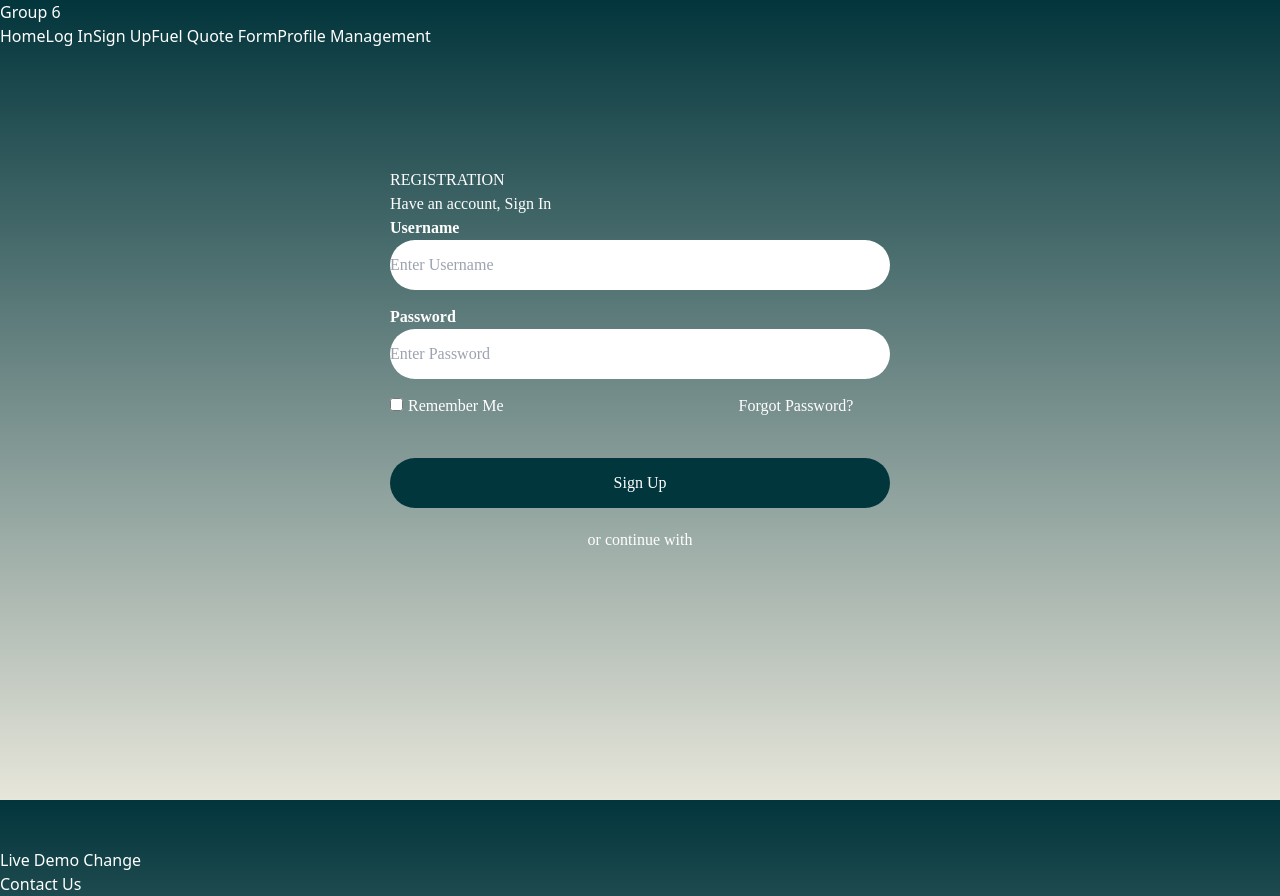
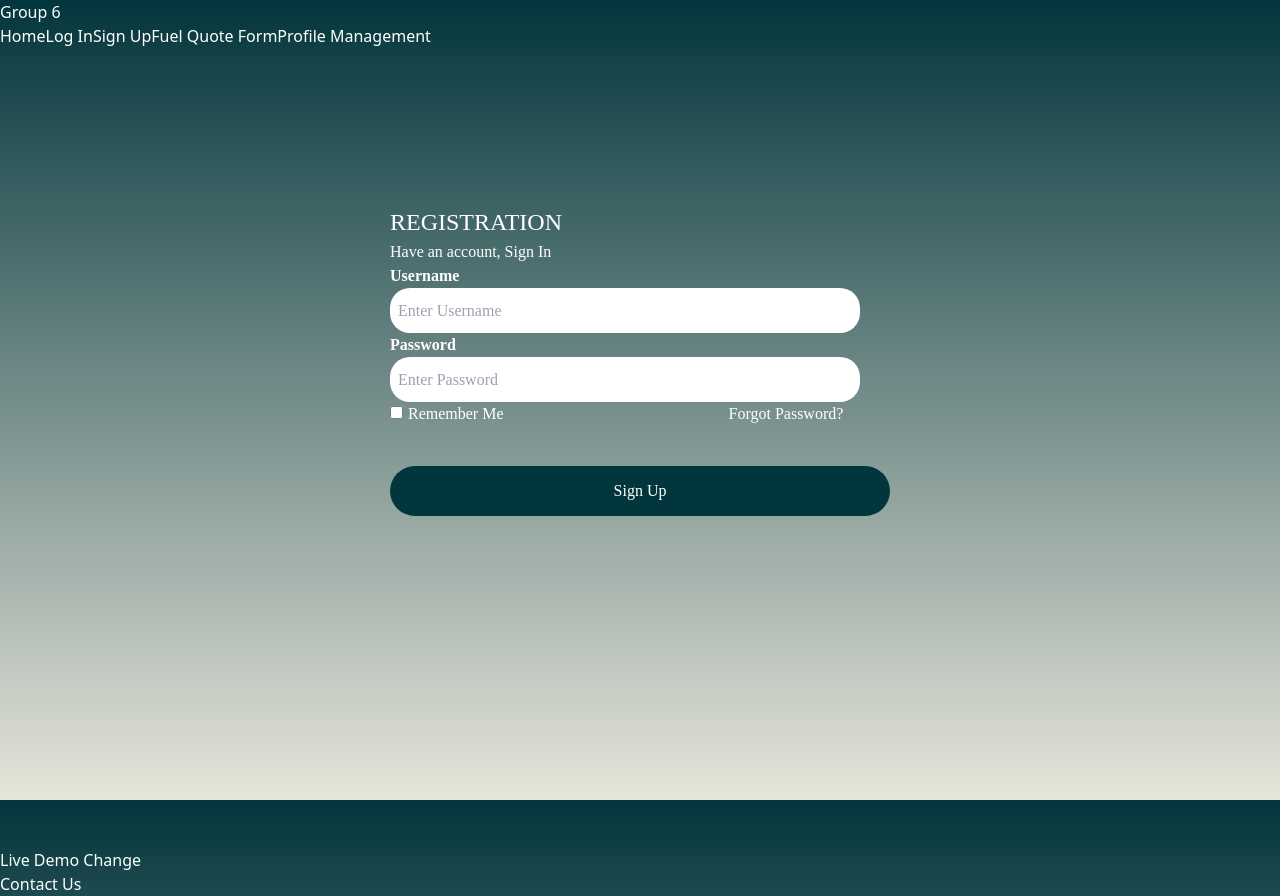
Before and after one commit to daigza09/4353-Spring22, a React (Vite) app in the folder client/: page /Signup in a window 1280 px wide. Built offline with nearby package versions, Linux system fonts and the light colour scheme.

Commit message:
Signup.jsx noow takes input and checks for username and password

```diff
--- a/client/src/pages/Signup.jsx
+++ b/client/src/pages/Signup.jsx
@@ -1,28 +1,62 @@
 import React, { useState } from 'react';
 import { Link } from 'react-router-dom';
 
+
 function Signup() {
+  const [username, setUsername] = useState('');
+  const [password, setPassword] = useState('');
   const [showPassword, setShowPassword] = useState(false);
+  const [usernameError, setUsernameError] = useState('');
+  const [passwordError, setPasswordError] = useState('');
+
+  const handleUsernameChange = (e) => {
+      setUsername(e.target.value);
+      setUsernameError('');
+  };
+
+  const handlePasswordChange = (e) => {
+      setPassword(e.target.value);
+      setPasswordError('');
+  };
+
+  const handleSignup = (e) => {
+      e.preventDefault();
+      if (!username) {
+        alert('Please enter a username.');
+      }
+      if (!password) {
+        alert('Please enter a password.');
+      }
+      if (username && password) {
+          // Perform sign up logic
+      }
+  };
+
   return (
     <main style={{ minHeight: '100vh', display: 'flex', alignItems: 'center', justifyContent: 'center' }}>
       <div className="p-4 rounded" style={{ width: '50%', minWidth: '300px', maxWidth: '500px', fontFamily: 'Barlow, SemiBold', position: 'absolute', top: '50%', left: '50%', transform: 'translate(-50%, -50%)' }}>
-        <h2 className="text-white mb-3" style={{ marginTop: '-80px', fontFamily: 'Barlow, SemiBold' }}>REGISTRATION</h2>
+        <h2 className="text-white mb-3" style={{ marginTop: '-80px', fontFamily: 'Barlow, SemiBold', fontSize: '24px' }}>REGISTRATION</h2>
           <p className="text-white mb-5" style={{ fontFamily: 'Barlow, Light' }}>
-          Have an account, <Link to="/signin" className="text-white" style={{ fontFamily: 'Barlow, SemiBold' }}>Sign In</Link>
+              Have an account, <a href="/signin" className="text-white" style={{ fontFamily: 'Barlow, SemiBold' }}>Sign In</a>
             </p>
-        <form>
-          <div className="mb-4">
-            <label htmlFor="login" className="text-white mb-2" style={{ fontFamily: 'Barlow, SemiBold' }}>
+            <form onSubmit={handleSignup}>
+              <div className="mb-4" style={{ position: 'relative' }}>
+                <label htmlFor="username" className="text-white mb-2" style={{ fontFamily: 'Barlow, SemiBold' }}>
                   <strong>Username</strong>
                 </label>
+              <div className="position-relative">
             <input
               type="text"
               placeholder="Enter Username"
               autoComplete="off"
-              name="email"
+              name="username"
+              value={username}
+              onChange={handleUsernameChange}
               className="form-control rounded-pill"
-              style={{ height: '50px', width: '100%', marginBottom: '15px', borderRadius: '25px' }}
+              style={{ borderRadius: '20px', padding: '8px', height: '45px', color: 'black', width: '470px' }}
             />
+            {usernameError && <span className="text-danger">{usernameError}</span>}
+          </div>
         </div>
         <div className="mb-4" style={{ position: 'relative' }}>
       <label htmlFor="password" className="text-white mb-2" style={{ fontFamily: 'Barlow, SemiBold' }}>
@@ -33,28 +67,28 @@ function Signup() {
                 type={showPassword ? "text" : "password"}
                 placeholder="Enter Password"
                 name="password"
+                value={password}
+                onChange={handlePasswordChange}
                 className="form-control rounded-pill"
-                style={{ height: '50px', width: '100%', marginBottom: '15px', borderRadius: '25px' }}
+                style={{ borderRadius: '20px', padding: '8px', height: '45px', color: 'black', width: '470px' }}
               />
+            {passwordError && <span className="text-danger">{passwordError}</span>}
           </div>
         </div>
       <div className="d-flex align-items-center justify-content-between mb-4">
         <div className="form-check d-flex align-items-center">
           <input className="form-check-input rounded-circle" type="checkbox" value="" id="rememberMe" />
-              <label className="form-check-label text-white" htmlFor="rememberMe" style={{ fontFamily: 'Barlow, SemiBold', marginLeft: '5px', marginRight: '230px' }}>
+            <label className="form-check-label text-white" htmlFor="rememberMe" style={{ fontFamily: 'Barlow, SemiBold', marginLeft: '5px', marginRight: '220px' }}>
               Remember Me
             </label>
-              <Link to="/forgot-password" className="text-white" style={{ fontFamily: 'Barlow, SemiBold', marginLeft: '5px', marginRight: '10px' }}>
+                <a href="/forgot-password" className="text-white" style={{ fontFamily: 'Barlow, SemiBold', marginLeft: '5px' }}>
                   Forgot Password?
-              </Link>
+                  </a>
                   </div>
                   </div>
                   <button type="submit" className="btn btn-success rounded-pill mb-3" style={{ height: '50px', width: '100%', borderRadius: '25px', backgroundColor: '#02363d', marginTop: '40px', fontFamily: 'Barlow, SemiBold', color: '#fff' }}>
                       Sign Up
                   </button>
-            <div className="d-flex align-items-center mt-3" style={{ textAlign: 'center', marginTop: '20px' }}>
-              <p className="text-white mb-0 mx-2" style={{ fontFamily: 'Barlow, SemiBold' }}>or continue with</p>
-            </div>
               </form>
           </div>
       </main>
```
Lines whose indentation alone changed are shown as unchanged.
